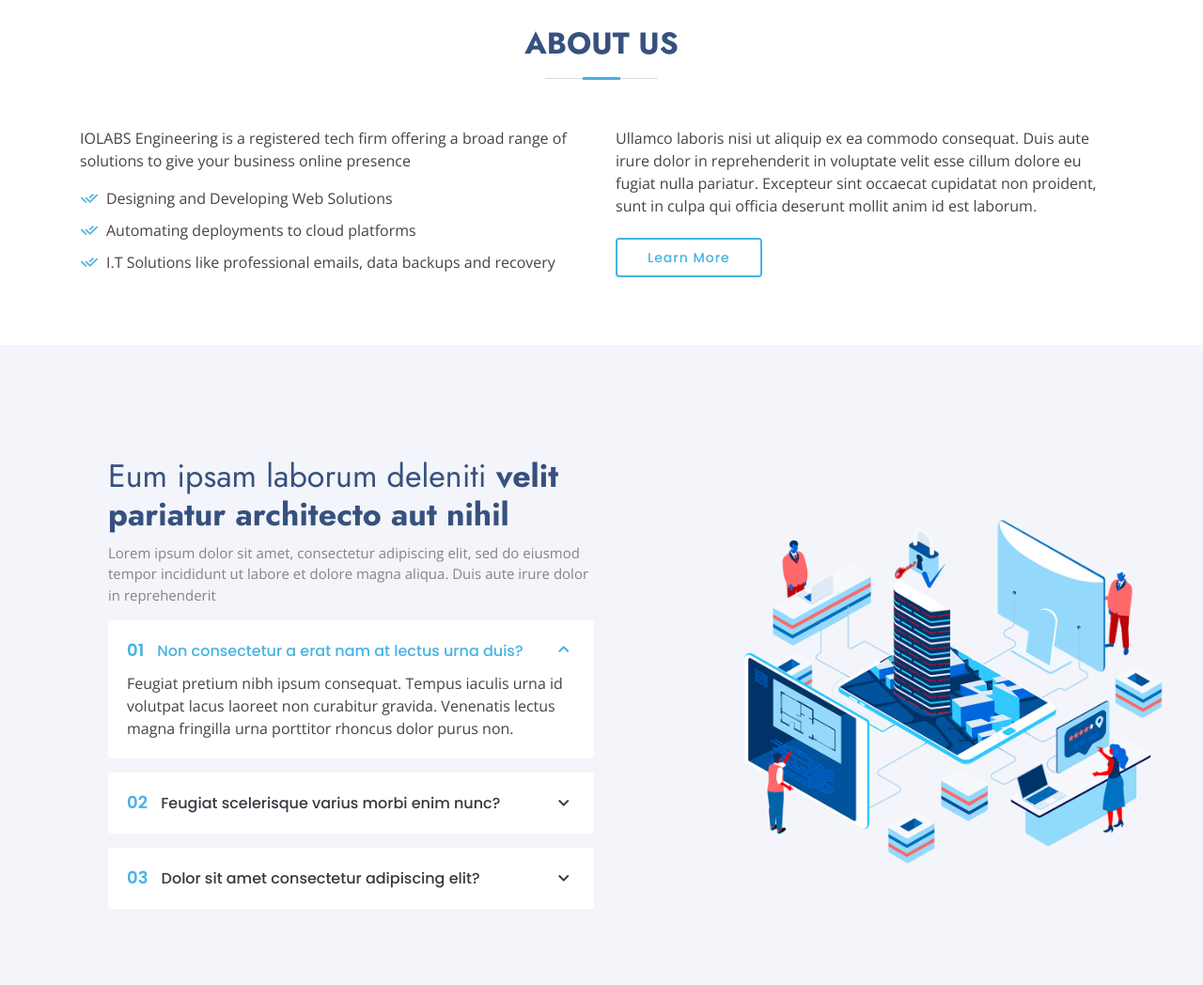
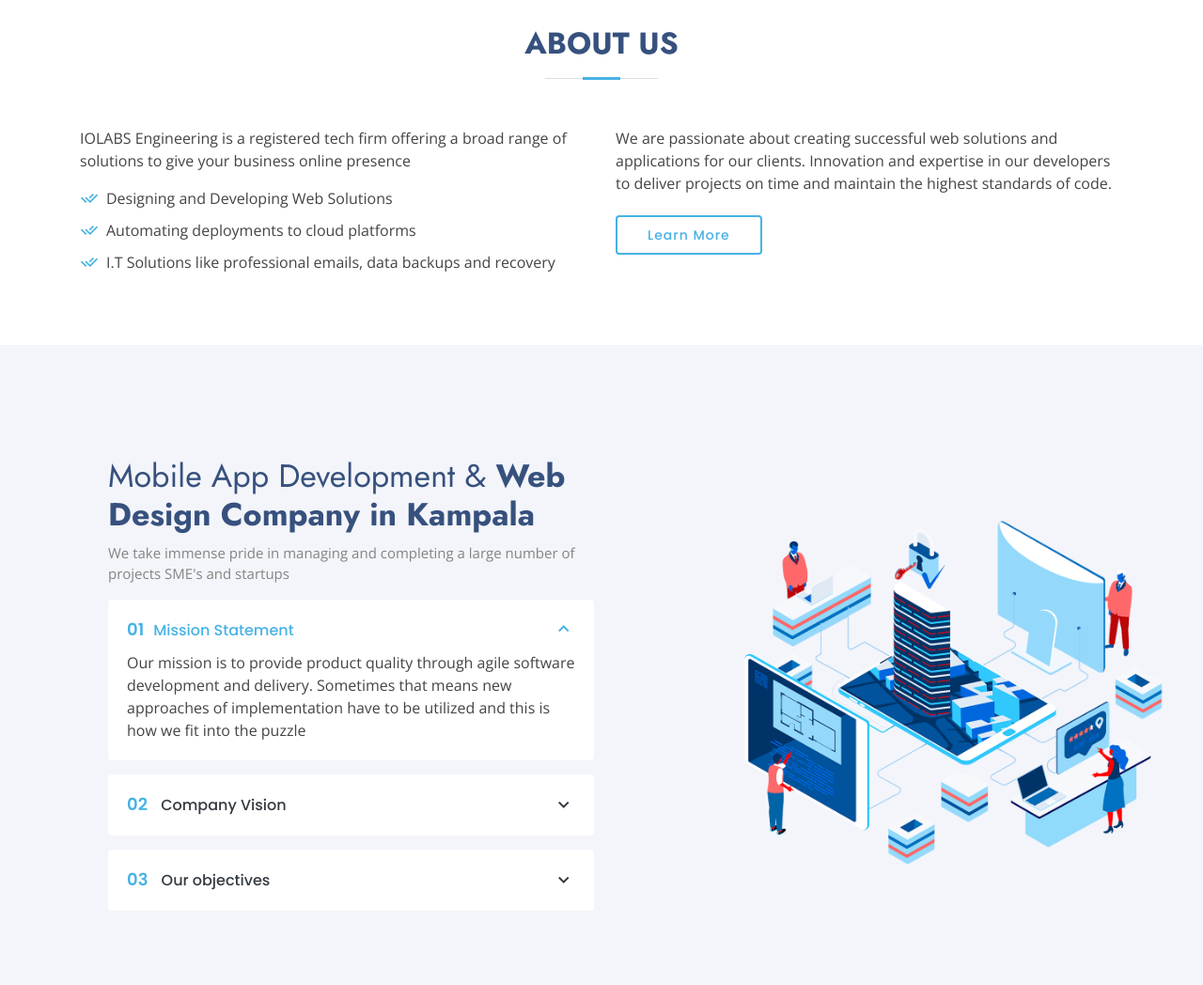
Before and after one commit to asiimwearnold/IOLabs, a plain HTML site: page index.html in a window 1280 px wide. Shown: the part 800-1848 px from the top of the page at 94% size. Drawn offline with nearby package versions, Linux system fonts and the light colour scheme.

Commit message:
added mission statment to website

```diff
--- a/index.html
+++ b/index.html
@@ -229,11 +229,10 @@
             </div>
             <div class="col-lg-6 pt-4 pt-lg-0">
               <p>
-                Ullamco laboris nisi ut aliquip ex ea commodo consequat. Duis
-                aute irure dolor in reprehenderit in voluptate velit esse cillum
-                dolore eu fugiat nulla pariatur. Excepteur sint occaecat
-                cupidatat non proident, sunt in culpa qui officia deserunt
-                mollit anim id est laborum.
+                We are passionate about creating successful web solutions and
+                applications for our clients. Innovation and expertise in our
+                developers to deliver projects on time and maintain the highest
+                standards of code.
               </p>
               <a href="#" class="btn-learn-more">Learn More</a>
             </div>
@@ -251,13 +250,12 @@
             >
               <div class="content">
                 <h3>
-                  Eum ipsam laborum deleniti
-                  <strong>velit pariatur architecto aut nihil</strong>
+                  Mobile App Development &
+                  <strong>Web Design Company in Kampala</strong>
                 </h3>
                 <p>
-                  Lorem ipsum dolor sit amet, consectetur adipiscing elit, sed
-                  do eiusmod tempor incididunt ut labore et dolore magna aliqua.
-                  Duis aute irure dolor in reprehenderit
+                  We take immense pride in managing and completing a large
+                  number of projects SME's and startups
                 </p>
               </div>
 
@@ -268,8 +266,8 @@
                       data-toggle="collapse"
                       class="collapse"
                       href="#accordion-list-1"
-                      ><span>01</span> Non consectetur a erat nam at lectus urna
-                      duis? <i class="bx bx-chevron-down icon-show"></i
+                      ><span>01</span>Mission Statement
+                      <i class="bx bx-chevron-down icon-show"></i
                       ><i class="bx bx-chevron-up icon-close"></i
                     ></a>
                     <div
@@ -278,10 +276,10 @@
                       data-parent=".accordion-list"
                     >
                       <p>
-                        Feugiat pretium nibh ipsum consequat. Tempus iaculis
-                        urna id volutpat lacus laoreet non curabitur gravida.
-                        Venenatis lectus magna fringilla urna porttitor rhoncus
-                        dolor purus non.
+                        Our mission is to provide product quality through agile
+                        software development and delivery. Sometimes that means
+                        new approaches of implementation have to be utilized and
+                        this is how we fit into the puzzle
                       </p>
                     </div>
                   </li>
@@ -291,8 +289,8 @@
                       data-toggle="collapse"
                       href="#accordion-list-2"
                       class="collapsed"
-                      ><span>02</span> Feugiat scelerisque varius morbi enim
-                      nunc? <i class="bx bx-chevron-down icon-show"></i
+                      ><span>02</span> Company Vision
+                      <i class="bx bx-chevron-down icon-show"></i
                       ><i class="bx bx-chevron-up icon-close"></i
                     ></a>
                     <div
@@ -316,8 +314,8 @@
                       data-toggle="collapse"
                       href="#accordion-list-3"
                       class="collapsed"
-                      ><span>03</span> Dolor sit amet consectetur adipiscing
-                      elit? <i class="bx bx-chevron-down icon-show"></i
+                      ><span>03</span> Our objectives
+                      <i class="bx bx-chevron-down icon-show"></i
                       ><i class="bx bx-chevron-up icon-close"></i
                     ></a>
                     <div
```
